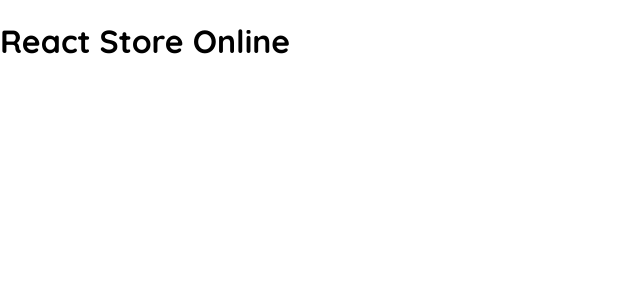
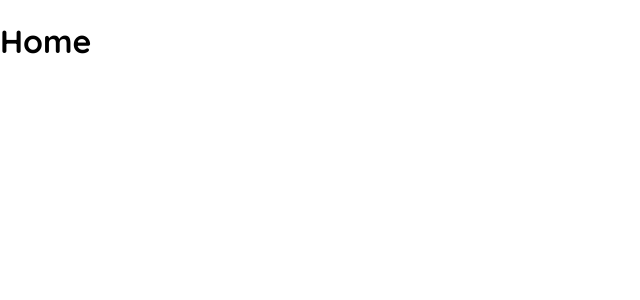
Before and after one commit to ManuelDevWeb/ReactWebStore, a React app: page / in a window 1280 px wide. Shown: the top 300 px of the page, without its empty margins (0-640 px from the left). Built offline with nearby package versions, Linux system fonts and the light colour scheme.

Commit message:
Se hicieron cambios en el componente Home

```diff
--- a/src/pages/Home.jsx
+++ b/src/pages/Home.jsx
@@ -3,7 +3,7 @@ import React from 'react';
 const Home = () => {
     return (
         <div>
-            <h1>React Store Online</h1>
+            <h1>Home</h1>
         </div>
     );
 }
```
